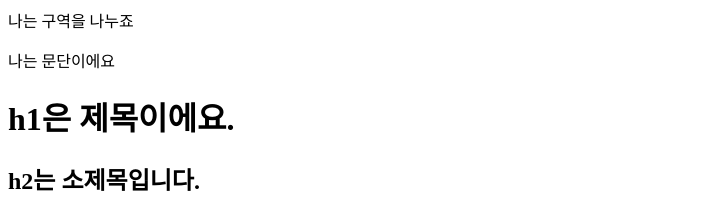
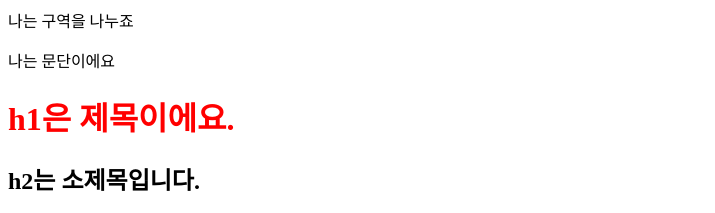
Before and after one commit to hyeon0208/linktree, a plain HTML site: page index.html in a window 1280 px wide. Shown: the top 213 px of the page, without its empty margins (0-715 px from the left). Drawn offline with Linux system fonts and the light colour scheme.

Commit message:
ADD:red color

```diff
--- a/index.html
+++ b/index.html
@@ -9,11 +9,16 @@
     <meta property="og:image" content="공유할 이미지">
     <script type="text/javascript" src="https://s3.ap-northeast-2.amazonaws.com/materials.spartacodingclub.kr/free/sparta.js"></script>
     <title>르탄이 - 프로필 링크</title>
+    <style>
+	.mytitle {
+		color: red;
+	}
+    </style>
 </head>
 <body>
     <div>나는 구역을 나누죠</div>
 <p>나는 문단이에요</p>
-<h1>h1은 제목이에요.</h1>
+<h1 class="mytitle">h1은 제목이에요.</h1>
 <h2>h2는 소제목입니다.</h2>
 <h3>h3~h6 h 뒷 숫자가 커질수록 글자 크기는 작아져요. </h3>
 <a href="https://spartacodingclub.kr/"> 하이퍼링크 </a>
```
